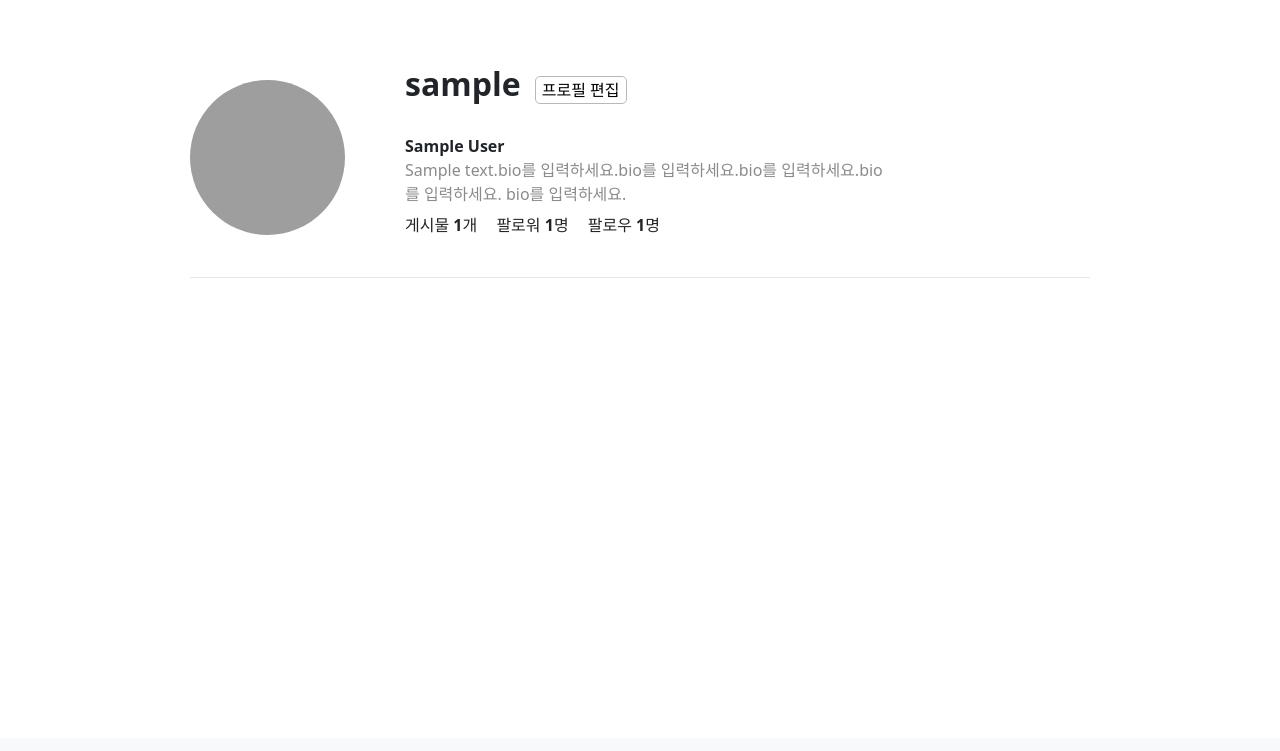
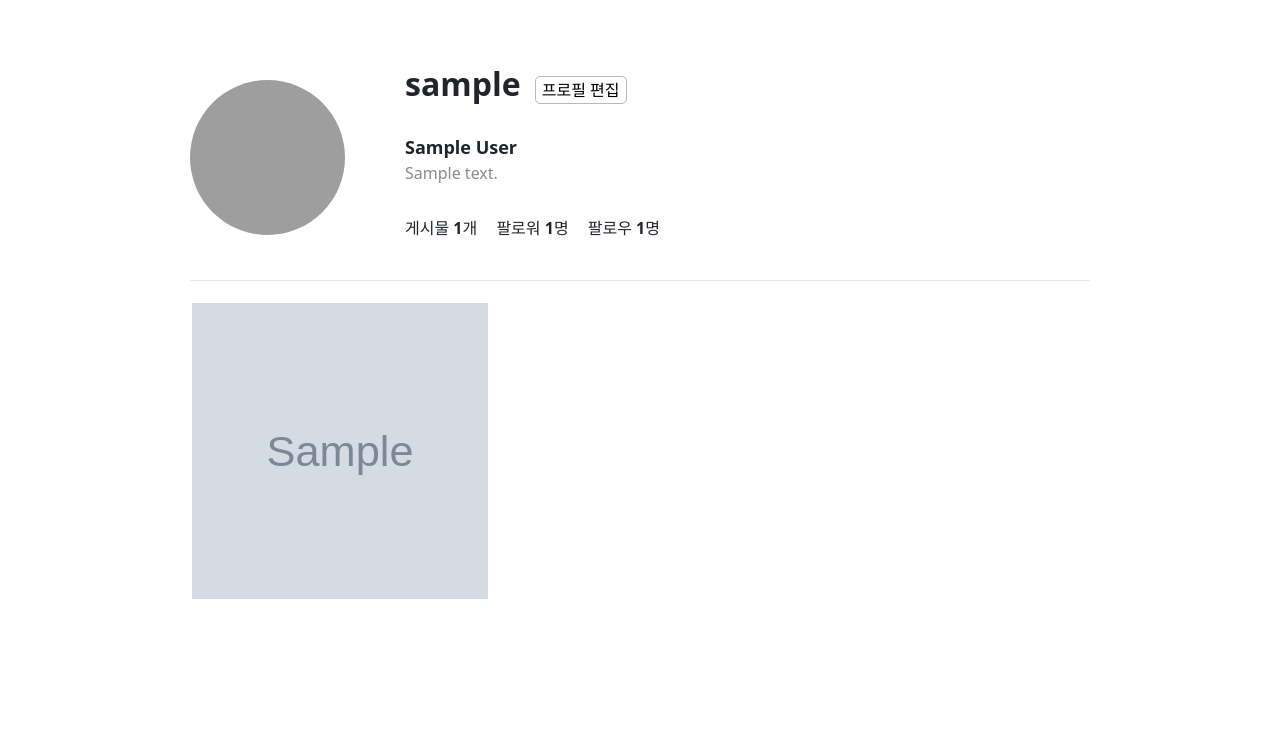
Before and after one commit to jihyun-cho-0/spartagram, a Django app: page /user/profile/1/ in a window 1280 px wide. Shown: the part 62-813 px from the top of the page. Before the commit the page ends 340 px from the top, so only its background shows below. Run offline with Django 4.2, Linux system fonts and the light colour scheme; a user stored in the database is signed in; tables that the repository leaves empty hold one stand-in row (values such as "Sample post"); grey boxes marked "Sample" are stand-in pictures; parts of the project's set-up code (start-up, migrations or seed data) failed here and were passed over; some libraries are stand-ins or nearby versions; grey boxes are pictures that could not be loaded.

Commit message:
추가 - 프로필페이지/작성 게시글 조회

```diff
--- a/templates/base.html
+++ b/templates/base.html
@@ -152,7 +152,6 @@
                     <li class="nav-item active">
                         <a class="nav-link" id="add_feed">
                             <span class="material-symbols-outlined">add_box</span>
-
                         </a>
                     </li>
 
--- a/templates/user/user_profile.html
+++ b/templates/user/user_profile.html
@@ -37,6 +37,30 @@
         float: left;
     }
 
+    .tweet_container{
+        display:flex;
+        width: 900px;
+        flex-direction: row;
+        margin: auto auto 150px auto;
+        justify-content: flex-start;
+        flex-wrap: wrap;
+    }
+
+    .tweet_item{
+        width: 300px;
+        height: 300px;
+        object-fit: cover;
+        padding: 2px;
+        margin: 0px auto;
+    }
+
+    .post-image{
+        width: 100%;
+        height: 500px;
+        object-fit: cover;
+        overflow: hidden;
+    }
+
 </style>
 {% endblock mycss %}
 
@@ -63,8 +87,8 @@
                     {% endif %}
                 {% endif %}
 
-                <div class="author_name" style= "font-weight:bold;">{{ user.author_name }}</div>
-                <div class="bio" style="width: 700px; height: 30px; word-wrap: break-word; color:#8b8b8b;">{{ user.bio }}bio를 입력하세요.bio를 입력하세요.bio를 입력하세요.bio를 입력하세요. bio를 입력하세요.</div>
+                <div class="author_name" style= "font-weight:bold; font-size:18px;">{{ user.author_name }}</div>
+                <div class="bio" style="width: 700px; height: 30px; word-wrap: break-word; color:#8b8b8b;">{{ user.bio }}</div>
 
                 <div style="margin:25px auto auto 175px;">
                     <span style="margin-right:15px;">게시물 <span style= "font-weight:bold;">{{ my_tweet_count }}</span>개</span>
@@ -76,18 +100,15 @@
 
             <hr style="margin:20px auto; width: 900px; color:#a1a1a1;">
 
-            <div id="tweet_container background-color:#a1a1a1;">
-                {% for tw in tweet.user.all %}
-                    <div class="my_tweet_img">
-                        <img src="{{ tw.title }}">
-                    </div>
+            <div class="tweet_container"> {%comment%} 본인 게시글 사진 불러오기 {%endcomment%}
+                {% for tw in my_tweet %}
+                    {% if tw.imgfile%}
+                        <div class="tweet">
+                            <img src="/media/{{tw.imgfile}}" class="tweet_item" alt="">
+                        </div>
+                    {% endif %}
                 {% endfor %}
             </div>
 
-
-
-
-
-
 {% endblock %}
 </body>
--- a/user/views.py
+++ b/user/views.py
@@ -130,14 +130,15 @@ def user_follow(request, id):
     return redirect('/user')
 
 @login_required
-def user_profile_view(request,id): # 사용자 프로필
+def user_profile_view(request,id): # 사용자 프로필 조회
     if request.method == 'GET':
 
         user = UserModel.objects.get(id=id)
-        my_tweet_count = TweetModel.objects.filter(author=id).count() # 게시글 갯수 집계
-        # view_user = request.user # 해당 프로필 페이지를 요청한 사용자
+        my_tweet_count = TweetModel.objects.filter(author=id).count() # 본인 게시글 갯수 집계
+        my_tweet = TweetModel.objects.filter(author=id) # 본인 게시글 가져오기
         view_user = UserModel.objects.get(username=request.user.username)
-        return render(request, 'user/user_profile.html', {'user' : user, 'my_tweet_count':my_tweet_count, 'view_user':view_user})
+
+        return render(request, 'user/user_profile.html', {'user' : user, 'my_tweet_count':my_tweet_count, 'view_user':view_user, 'my_tweet':my_tweet})
 
 
 @login_required
```
